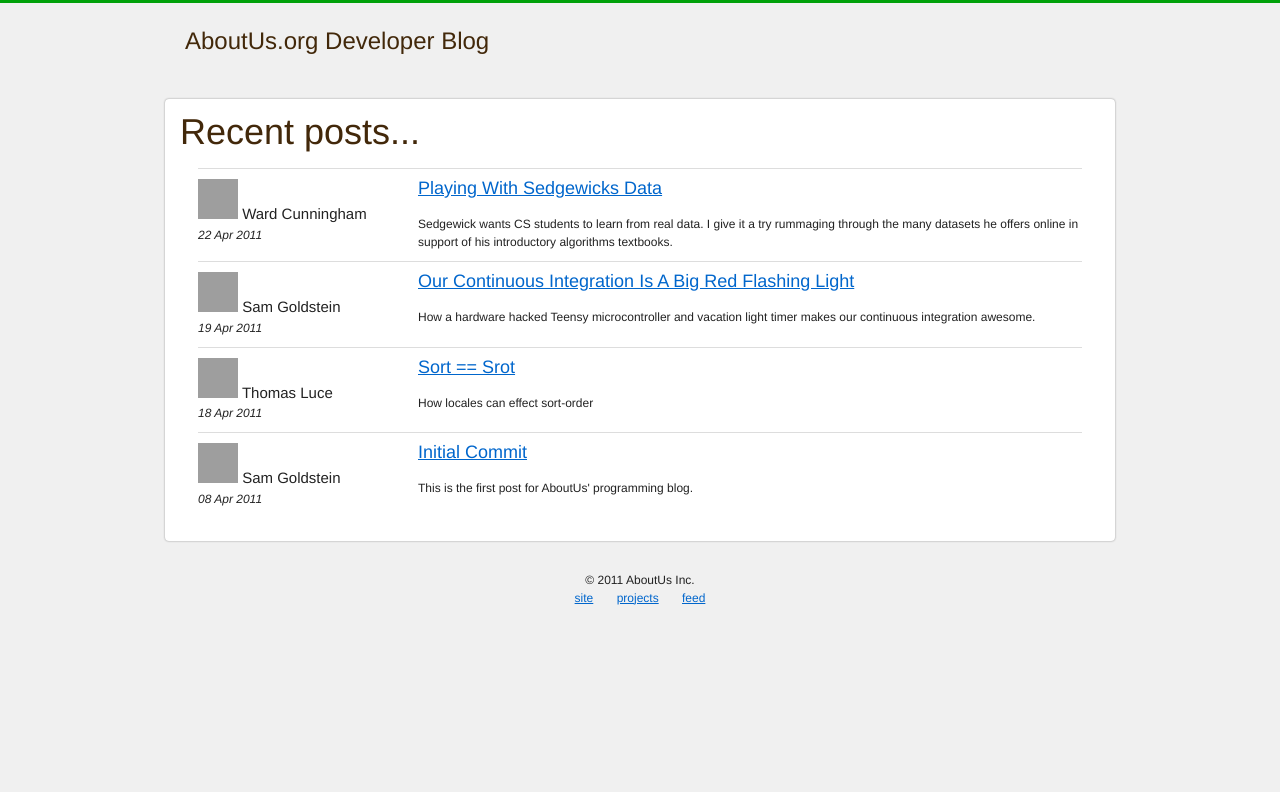
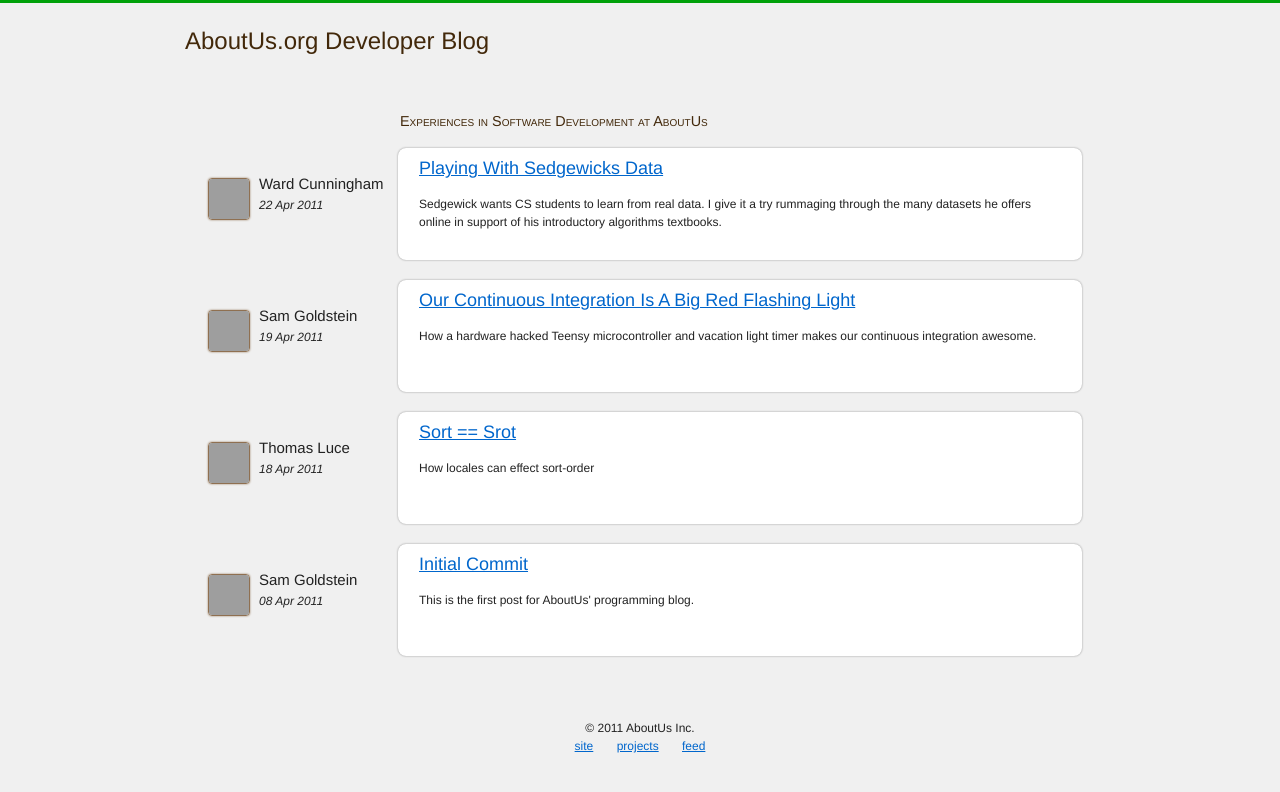
Before and after one commit to AboutUs/devblog, a Jekyll site: the page built from index.markdown, in a window 1280 px wide. Shown: the top 792 px of the page. Built offline with Jekyll 4.4.1, drawn with Linux system fonts in a browser that asks for light colours; Markdown is read by kramdown in place of the engine named in the settings; grey boxes are pictures that could not be loaded.

Commit message:
Maybe better index styles

```diff
--- a/_includes/author.html
+++ b/_includes/author.html
@@ -51,6 +51,6 @@
   <ul class="meta">
     <li><a href="http://twitter.com/WardCunningham">@WardCunningham</a></li>
     <li><a href="http://github.com/WardCunningham">github</a></li>
-    <li><a href="http://c2.com/">c2.com</a></li>
+    <li><a href="http://c2.com/~ward/">c2.com/~ward</a></li>
   </ul>
 {% endif %}
--- a/_includes/author_short.html
+++ b/_includes/author_short.html
@@ -1,16 +1,16 @@
 {% if "Please read this message" == "Here is a formatting example" %}
-  <img src="http://www.gravatar.com/avatar/00001111222223333344455555?s=40"> Your name
+  <img src="http://www.gravatar.com/avatar/00001111222223333344455555?s=40"/> Your name
 {% elsif page.author == 'sam' or post.author == 'sam' %}
-  <img src="http://www.gravatar.com/avatar/1391e75fba1f7f238dd7c400ed06a008?s=40"> Sam Goldstein
+  <img src="http://www.gravatar.com/avatar/1391e75fba1f7f238dd7c400ed06a008?s=40"/> Sam Goldstein
 {% elsif page.author == 'jd' or post.author == 'jd' %}
-  <img src="http://www.gravatar.com/avatar/a3d6887041bc564a5d60cdc811ae4ef9?s=40"> JD Huntington
+  <img src="http://www.gravatar.com/avatar/a3d6887041bc564a5d60cdc811ae4ef9?s=40"/> JD Huntington
 {% elsif page.author == 'thomas' or post.author == 'thomas' %}
-  <img src="http://www.gravatar.com/avatar/5b01f9bc964551be904f4636c556428e?s=40 "> Thomas Luce
+  <img src="http://www.gravatar.com/avatar/5b01f9bc964551be904f4636c556428e?s=40 "/> Thomas Luce
 {% elsif page.author == 'matt' or post.author == 'matt' %}
   Matt Youell
 {% elsif page.author == 'clifton' or post.author == 'clifton' %}
   Clifton
 {% elsif page.author == 'ward' or post.author == 'ward' %}
-  <img class="avatar" src="http://www.gravatar.com/avatar/5c819321db181e77b9010369807df2f9?s=40">
+  <img class="avatar" src="http://www.gravatar.com/avatar/5c819321db181e77b9010369807df2f9?s=40"/>
   Ward Cunningham
 {% endif %}
--- a/_layouts/default.html
+++ b/_layouts/default.html
@@ -34,7 +34,7 @@
 
     <div class="container main">
         {% if page.author %}
-        <div class="meta span-7">
+        <div class="post-meta meta span-7">
           <div class="author">{% include author.html %}</div>
         </div>
         <article class="with-meta last span-17 push-7">
--- a/css/style.css
+++ b/css/style.css
@@ -6,6 +6,12 @@
 
 h1,h2,h3,h4 {
   color: #42280a;
+}
+
+h1.tagline{
+  font-size: 1.2em;
+  font-variant: small-caps;
+  margin-left: 220px;
 }
 
 
@@ -48,17 +54,14 @@
   position: relative;
 }
 
-div.meta {
+div.post-meta {
   left: 0;
   padding-right: 100px;
   position: absolute;
 }
 
 article.with-meta {
-
-}
-
-article {
+   background: #fff;
    -moz-box-shadow: 0 0 2px #888;
    -webkit-box-shadow: 0 0 2px #888;
    box-shadow: 0 0 2px #888;
@@ -67,13 +70,14 @@
    -moz-border-radius: 4px;
    border-radius: 4px;
 
-
-   background: #fff;
 }
 
-div.meta {
+article {
+
+}
+
+div.post-meta {
   margin-top: 45px;
-
   -moz-box-shadow: 0 0 2px #888;
   -webkit-box-shadow: 0 0 2px #888;
   box-shadow: 0 0 2px #888;
@@ -85,20 +89,29 @@
   -moz-border-radius-bottomleft: 4px;
   border-top-left-radius: 4px;
   border-bottom-left-radius: 4px;
-
   background: #D7BEA3;
-
 }
 
-div.meta .name {
+
+div.post-meta .name {
    font-size: 27px;
    text-align: right;
 
 }
 
-div.meta p.about {
+div.post-meta p.about {
    padding: 5px 0 0 79px;
 }
+
+div.list-meta {
+  padding:5px 10px;
+  margin-top: 20px;
+}
+
+div.meta.list-meta img {
+  margin-top:5px;
+}
+
 div.meta img {
    border: 1px solid #8F7051;
    margin: 12px 9px 9px 0;
@@ -114,11 +127,11 @@
   float: left;
 }
 
-div.meta ul.meta {
+div.post-meta ul.meta {
   clear: both;
 }
 
-div.meta .author, article .wrapper {
+div.post-meta .author, article .wrapper {
   padding: 15px;
 }
 
@@ -139,22 +152,42 @@
 
 
 .index ul li {
-  border-top: 1px solid #ddd;
   list-style: none;
   margin: 10px 0;
   padding-top: 10px;
 }
 
+.index ul li:hover .content {
+  border:1px solid #ccf;
+}
 .index ul li .content {
-  padding-left: 220px;
+  border:1px solid transparent;
+  margin-left: 200px;
+  padding: 10px 20px 0 ;
+  background: #fff;
+  min-height: 100px;
+  position: relative;
+  z-index: 100;
+  -moz-box-shadow: 0 0 2px #888;
+  -webkit-box-shadow: 0 0 2px #888;
+  box-shadow: 0 0 2px #888;
+
+  -webkit-border-radius: 8px;
+  -moz-border-radius: 0px;
+  border-radius: 8px;
 }
-.index ul li .meta-data .when {
+.index ul li .meta .when {
    font-style: oblique;
 }
-.index ul li .meta-data .author {
+.index ul li .meta .author {
   font-size: 125%;
 }
-.index ul li .meta-data {
+.index ul li .meta {
   float: left;
   width: 200px;
+  position: relative;
 }
+
+.index ul li a:hover{
+  color:#06c;
+}
--- a/index.markdown
+++ b/index.markdown
@@ -4,11 +4,11 @@
 ---
 
 <div class="index">
-<h1>Recent posts...</h1>
+<h1 class='tagline'>Experiences in Software Development at AboutUs</h1>
 <ul class="posts">
 {% for post in site.posts %}
   <li>
-    <div class="meta-data">
+    <div class="list-meta meta">
     <div class="author">
     {% include author_short.html %}
     </div>
```
Also changed, not shown: 1 other file. Lines whose indentation alone changed are shown as unchanged.
